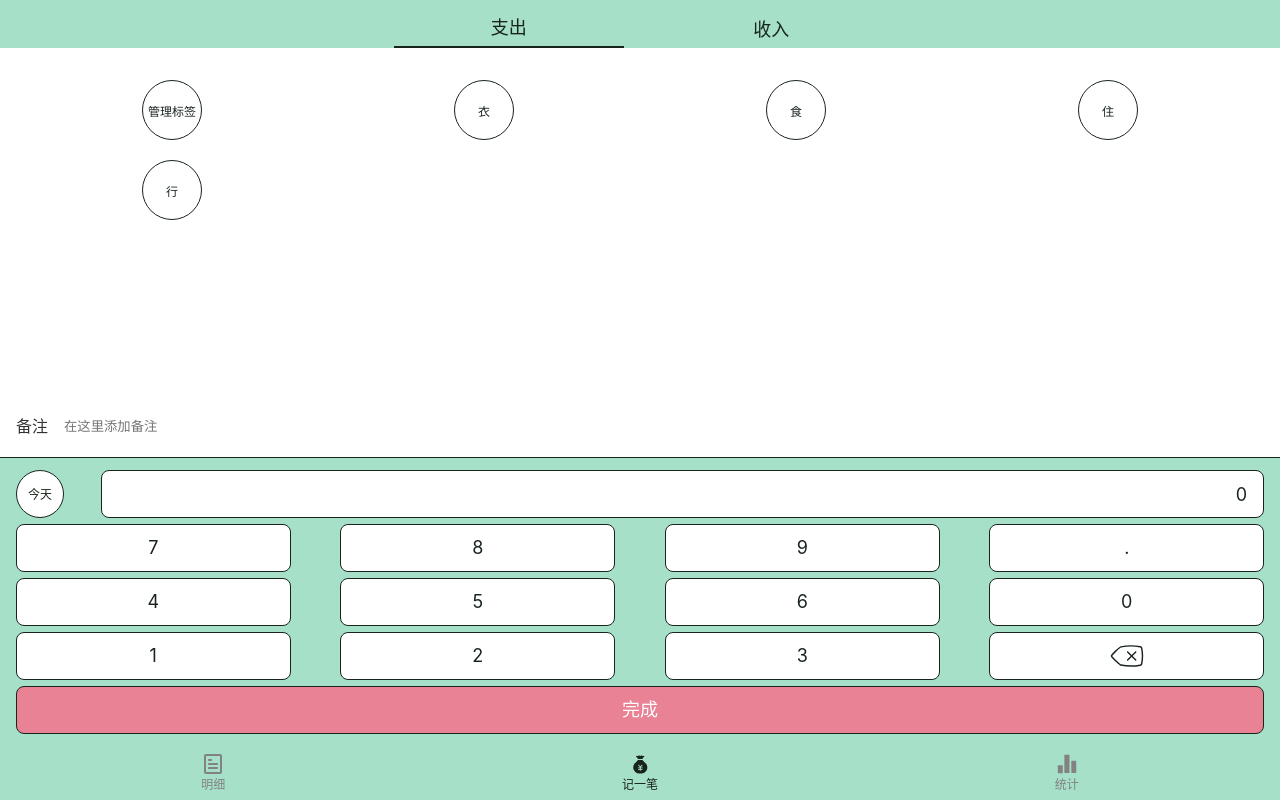
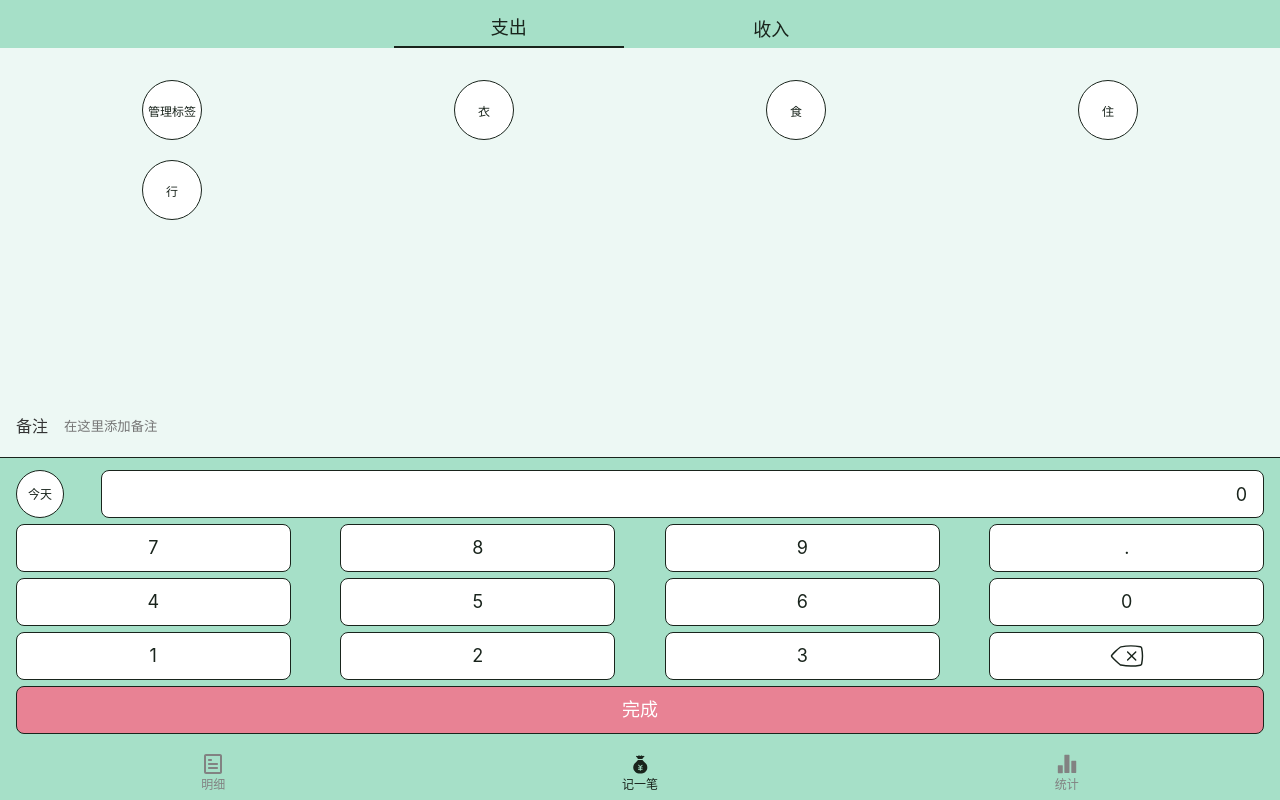
Before and after one commit to gloriacc/save-money, a React app: page /#/bills in a window 1280 px wide. Built offline with nearby package versions, Linux system fonts and the light colour scheme.

Commit message:
修改整体背景色

```diff
--- a/src/index.scss
+++ b/src/index.scss
@@ -6,7 +6,7 @@
 *::after {box-sizing: border-box;}
 ul, ol {list-style: none;}
 a {text-decoration: none; color: inherit;}
-body {font-family: $font-default; font-size: 16px; line-height: 1.2; color: #19241C;}
+body {font-family: $font-default; font-size: 16px; line-height: 1.2; color: #19241C; background-color: rgba(166,224,200,0.2)}
 button {outline: none;}
 
 .icon {width: 1em; height: 1em;}
--- a/src/views/Bills/TagsSelection.tsx
+++ b/src/views/Bills/TagsSelection.tsx
@@ -4,7 +4,7 @@ import {useTags} from '../../hooks/useTags';
 import {NavLink} from 'react-router-dom';
 
 const Wrapper = styled.section`
-  background-color: #FFF;
+  //background-color: #FFF;
   padding: 22px 16px;
   flex-grow: 1;
   display: flex;
--- a/src/views/Tags.tsx
+++ b/src/views/Tags.tsx
@@ -8,7 +8,7 @@ import Icon from '../components/Icon';
 import {TagsLayout} from '../components/TagsLayout';
 
 const TagList = styled.ul`
-  background: #FFF;
+  //background: #FFF;
   flex-grow: 1;
   overflow: auto;
   flex-shrink: 1;
```
